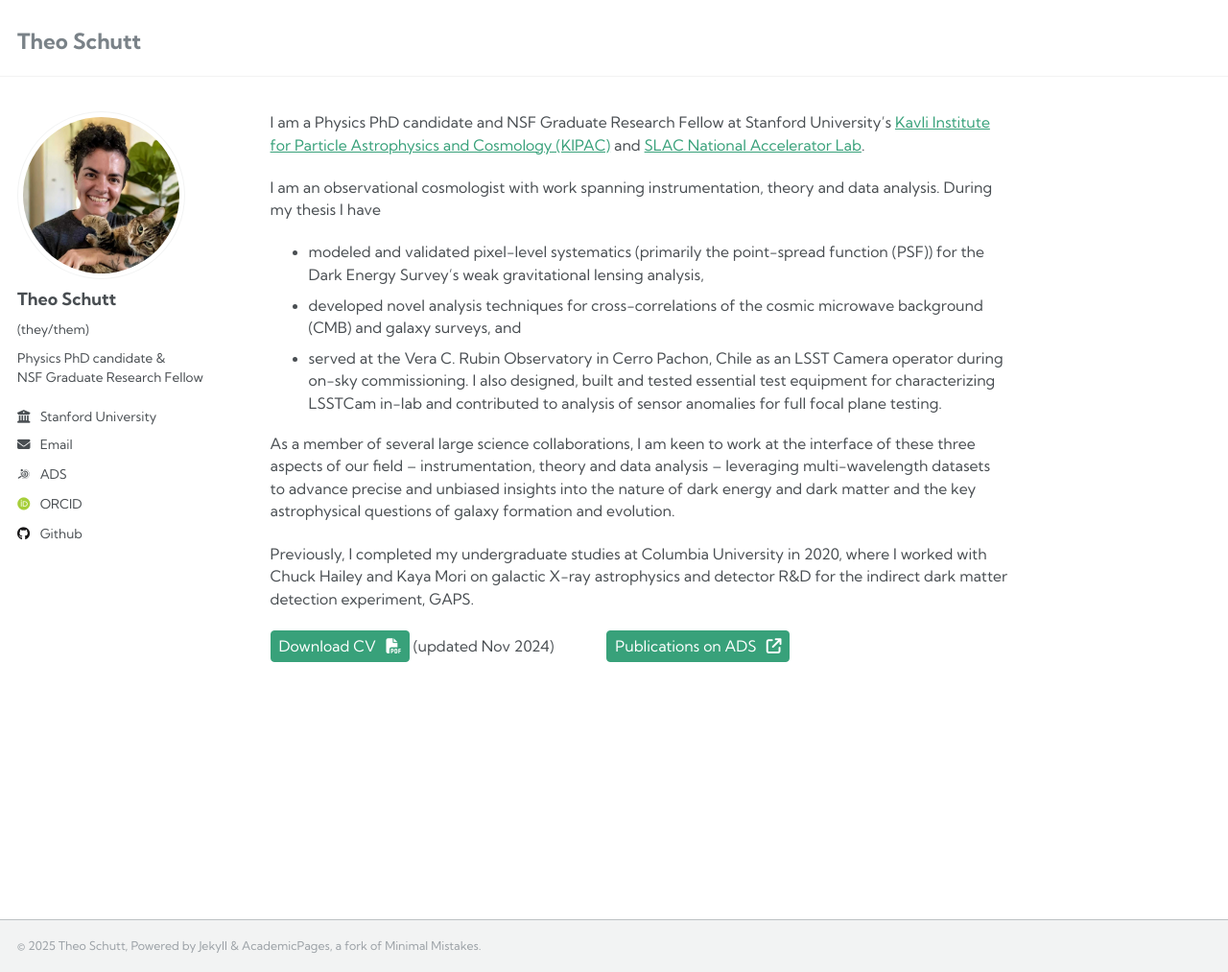
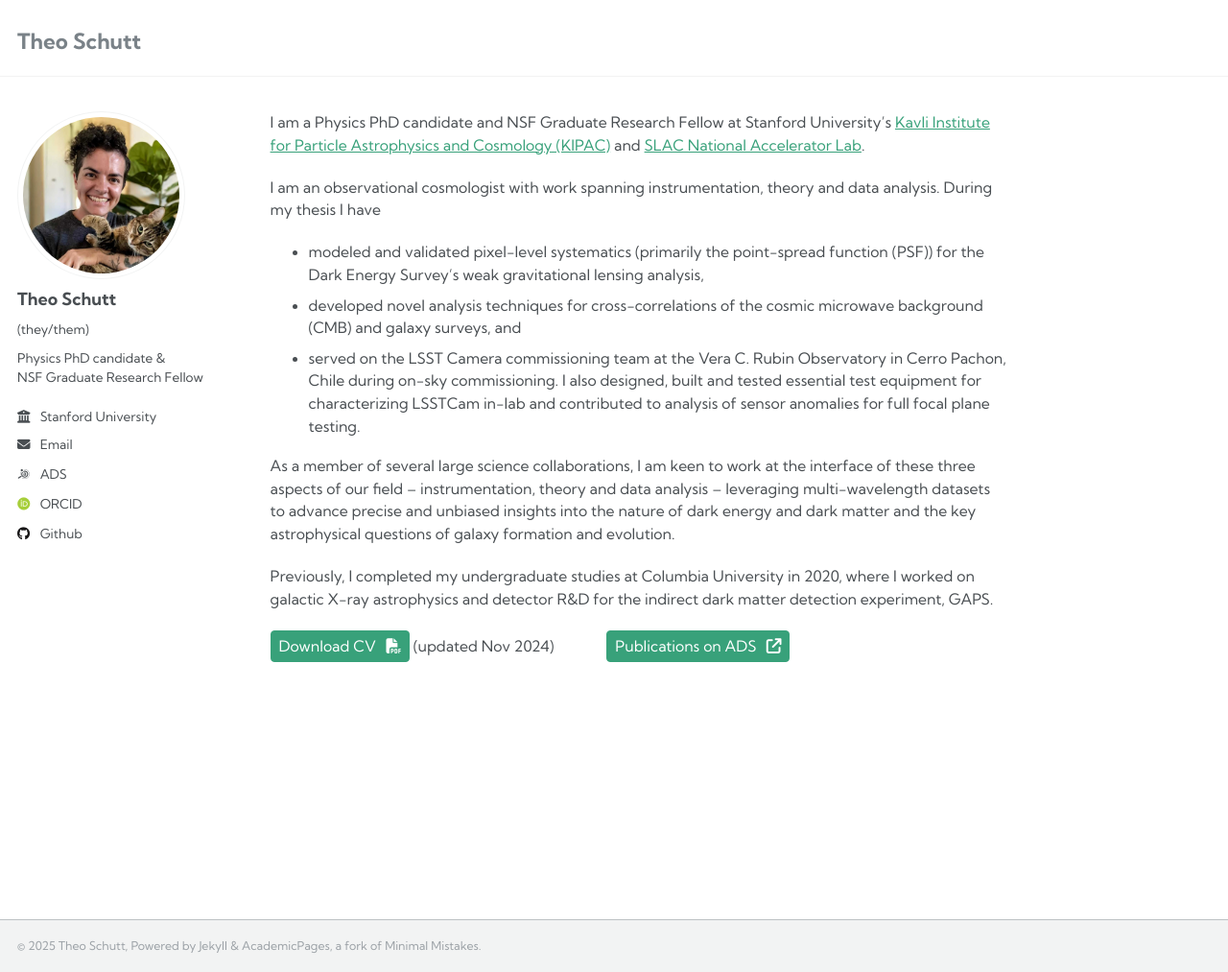
Before and after one commit to theoschutt/theoschutt.github.io, a Jekyll site: the page built from _pages/about.md, in a window 1280 px wide and 1013 px high. Shown: the whole window at 96% size. Built offline with Jekyll 4.4.1, drawn with Linux system fonts in a browser that asks for light colours; some web fonts are replaced.

Commit message:
Update about.md text and CV link

```diff
--- a/_pages/about.md
+++ b/_pages/about.md
@@ -11,13 +11,13 @@ I am a Physics PhD candidate and NSF Graduate Research Fellow at Stanford Univer
 I am an observational cosmologist with work spanning instrumentation, theory and data analysis. During my thesis I have
 - modeled and validated pixel-level systematics (primarily the point-spread function (PSF)) for the Dark Energy Survey's weak gravitational lensing analysis,
 - developed novel analysis techniques for cross-correlations of the cosmic microwave background (CMB) and galaxy surveys, and
-- served at the Vera C. Rubin Observatory in Cerro Pachon, Chile as an LSST Camera operator during on-sky commissioning. I also designed, built and tested essential test equipment for characterizing LSSTCam in-lab and contributed to analysis of sensor anomalies for full focal plane testing.
+- served on the LSST Camera commissioning team at the Vera C. Rubin Observatory in Cerro Pachon, Chile during on-sky commissioning. I also designed, built and tested essential test equipment for characterizing LSSTCam in-lab and contributed to analysis of sensor anomalies for full focal plane testing.
 
 As a member of several large science collaborations, I am keen to work at the interface of these three aspects of our field -- instrumentation, theory and data analysis -- leveraging multi-wavelength datasets to advance precise and unbiased insights into the nature of dark energy and dark matter and the key astrophysical questions of galaxy formation and evolution.
 
-Previously, I completed my undergraduate studies at Columbia University in 2020, where I worked with Chuck Hailey and Kaya Mori on galactic X-ray astrophysics and detector R&D for the indirect dark matter detection experiment, GAPS.
+Previously, I completed my undergraduate studies at Columbia University in 2020, where I worked on galactic X-ray astrophysics and detector R&D for the indirect dark matter detection experiment, GAPS.
 
-[Download CV&ensp;<i class="fa-solid fa-file-pdf"></i>](https://theoschutt.github.io/files/CV_public_20241127.pdf){: .btn--general}
+[Download CV&ensp;<i class="fa-solid fa-file-pdf"></i>](https://theoschutt.github.io/files/TSchutt_CV_public_20251112.pdf){: .btn--general}
 (updated Nov 2024)
   &emsp;&emsp;&emsp;
 [Publications on ADS&ensp;<i class="fa-solid fa-arrow-up-right-from-square"></i>](https://ui.adsabs.harvard.edu/search/p_=0&q=orcid%3A0000-0002-7187-9628&sort=date%20desc%2C%20bibcode%20desc){: .btn--general}
```
